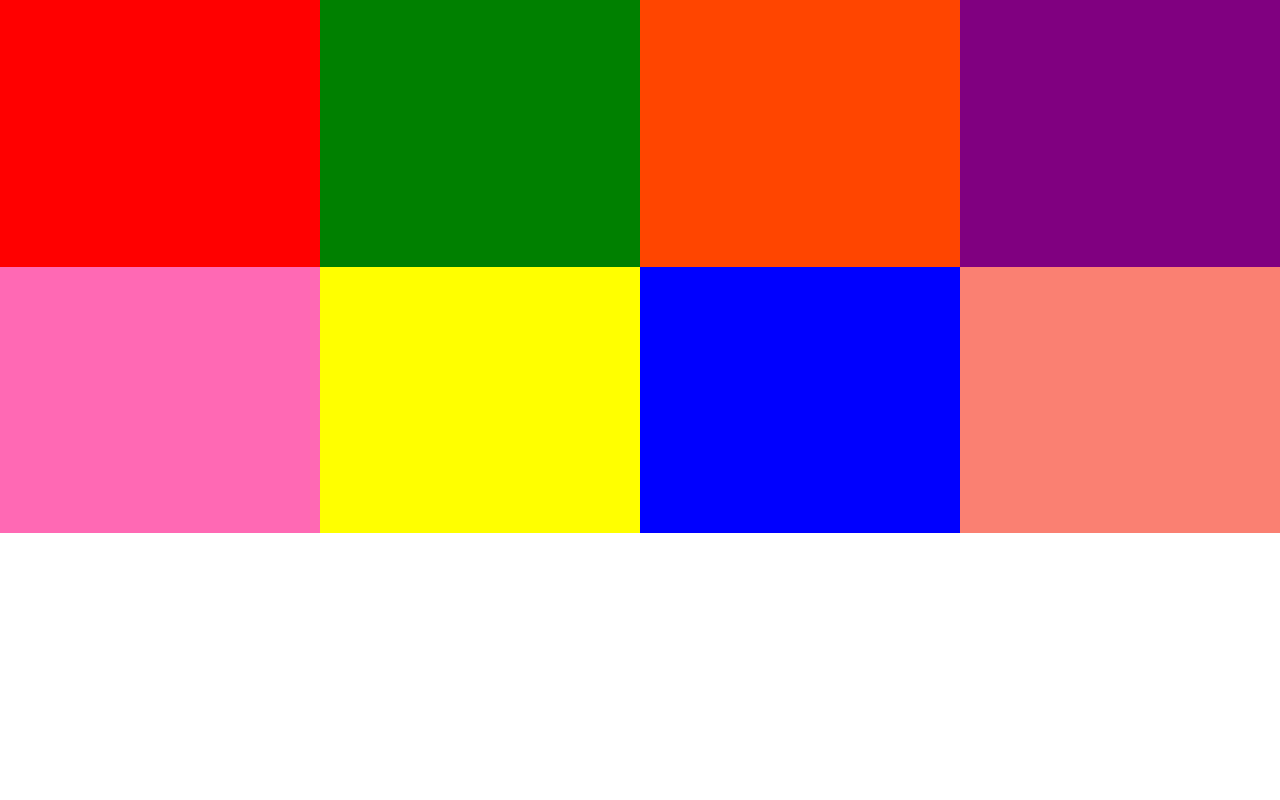
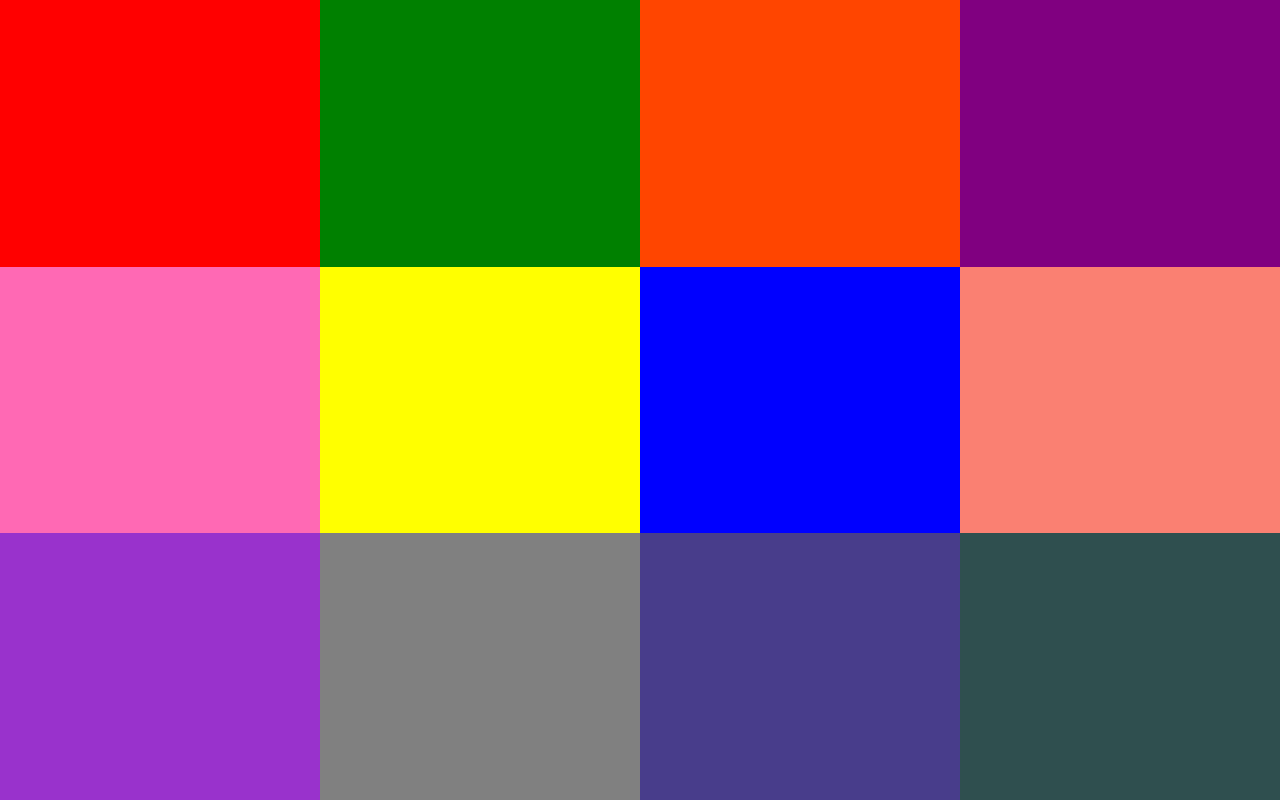
Before and after one commit to LasiniPrabashi/MyPortfolio, a plain HTML site: page assignments/CSS/Case 5/index.html in a window 1280 px wide. Drawn offline with Linux system fonts and the light colour scheme.

Commit message:
fix case 5

```diff
--- a/assignments/CSS/Case 5/index.html
+++ b/assignments/CSS/Case 5/index.html
@@ -64,6 +64,31 @@
             right: 0;
         }
 
+        .div9{
+            background-color: darkorchid;
+            bottom: 0;
+            left: 0;
+
+        }
+
+        .div10{
+            background-color: gray;
+            bottom: 0;
+            left: 25vw;
+        }
+
+        .div11{
+            background-color: darkslateblue;
+            bottom: 0;
+            right: 25vw;
+        }
+
+        .div12{
+            background-color: darkslategray;
+            bottom: 0;
+            right: 0;
+        }
+
 
 
 
```
